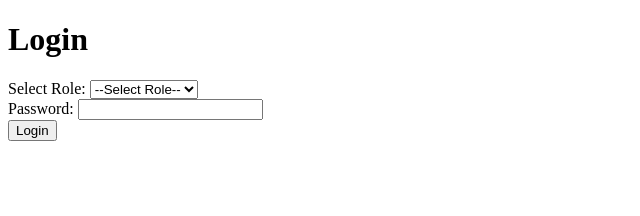
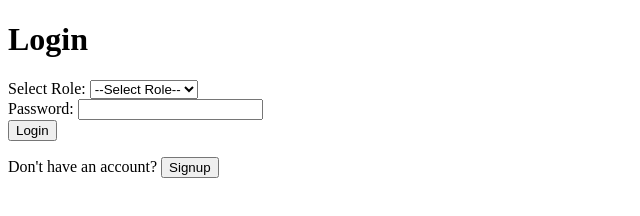
Before and after one commit to Smart552/Attendance, a website: page login.html in a window 1280 px wide. Shown: the whole page, without its empty margins (0-640 px from the left). Drawn offline with Linux system fonts and the light colour scheme.

Commit message:
Update login.html

```diff
--- a/login.html
+++ b/login.html
@@ -1,4 +1,3 @@
-<!-- login.html -->
 <!DOCTYPE html>
 <html lang="en">
 <head>
@@ -34,6 +33,9 @@
     <input type="password" name="password" id="password" required><br>
     <button type="submit">Login</button>
   </form>
+
+  <!-- Navigation: Link to Signup -->
+  <p>Don't have an account? <button onclick="window.location.href='signup.html'">Signup</button></p>
 
   <script>
     const roleSelect = document.getElementById("role");
```
